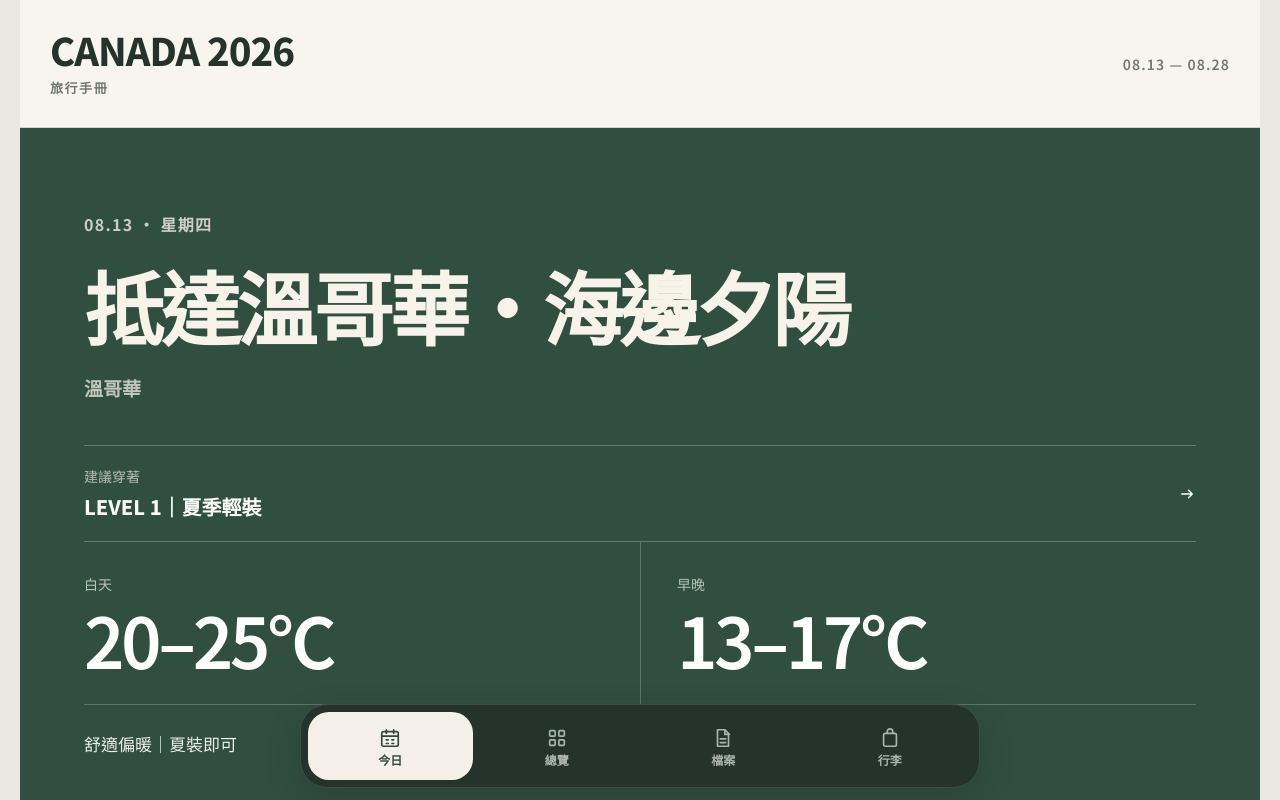
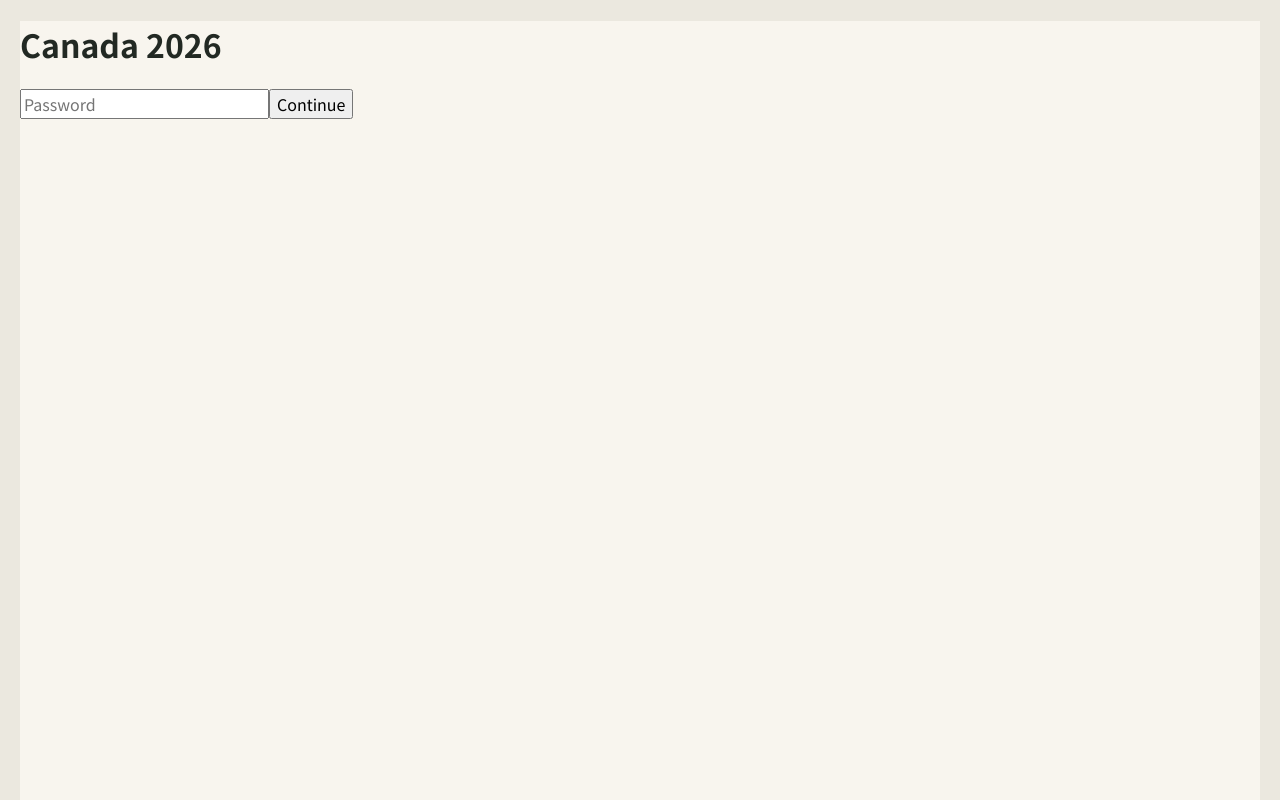
Before and after one commit to spotifyaegeus-boop/Travelwith77, a Next.js app: page / in a window 1280 px wide. Shown: the top 800 px of the page. Built offline with nearby package versions, Linux system fonts and the light colour scheme.

Commit message:
add password.tsx

```diff
--- a/app/page.tsx
+++ b/app/page.tsx
@@ -1,4 +1,5 @@
 import TravelApp from '../components/TravelApp';
+import PasswordGate from '../components/PasswordGate';
 
 import {
   getTravelData,
@@ -13,11 +14,13 @@ export default async function Page() {
     getPackingItems(),
   ]);
 
-  return (
+return (
+  <PasswordGate>
     <TravelApp
       days={days}
       documents={documents}
       packingItems={packingItems}
     />
-  );
+  </PasswordGate>
+);
 }
```
